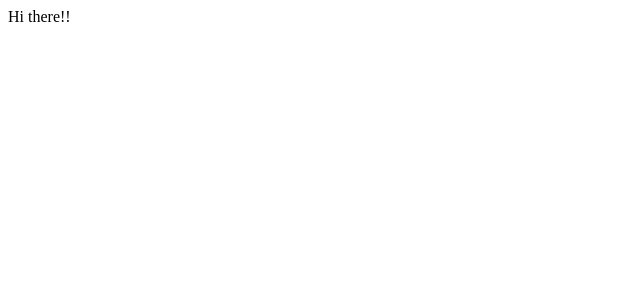
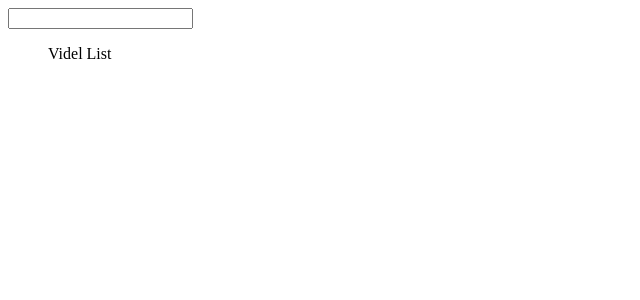
Before and after one commit to chungthehao/Stephen_VueJS_Video_Browser, a Vue app: page / in a window 1280 px wide. Shown: the top 300 px of the page, without its empty margins (0-640 px from the left). Built offline with nearby package versions, Linux system fonts and the light colour scheme.

Commit message:
Search bar, Youtube Data V3 API

```diff
--- a/package.json
+++ b/package.json
@@ -8,6 +8,7 @@
     "lint": "vue-cli-service lint"
   },
   "dependencies": {
+    "axios": "^0.18.0",
     "vue": "^2.5.21"
   },
   "devDependencies": {
--- a/src/App.vue
+++ b/src/App.vue
@@ -1,11 +1,38 @@
 <template>
     <div>
-        Hi there!!
+        <SearchBar @termChange="onTermChange"></SearchBar>
+        <VideoList></VideoList>
     </div>
 </template>
 
 <script>
+import axios from 'axios';
+import SearchBar from './components/SearchBar';
+import VideoList from './components/VideoList';
+const API_KEY = 'AIzaSyCvt5Zj-LH380jAflpjGTQnHylxAYGM1rU';
+
 export default {
-    name: 'App'
+    name: 'App', // để sau này dễ debug
+    components: {
+        //SearchBar: SearchBar // Cách cũ
+        SearchBar, // ES6, vì key - value giống nhau
+        VideoList
+    },
+    methods: {
+        onTermChange(newSearchTerm) { // đây chính là callback func (event handler)
+            console.log('Ở App: '+newSearchTerm);
+
+            axios
+                .get('https://www.googleapis.com/youtube/v3/search', {
+                    params: {
+                        key: API_KEY,
+                        type: 'video', // loại muốn search là video
+                        part: 'snippet', // chỉ lấy thông tin cơ bản thôi, ko lấy hết
+                        q: newSearchTerm // q: short for 'query'
+                    }
+                })
+                .then(response => console.log(response));
+        }
+    }
 }
 </script>
--- /dev/null
+++ b/src/components/SearchBar.vue
@@ -0,0 +1,20 @@
+<template>
+    <div>
+        <input type="text" @input="onInput">
+    </div>
+</template>
+
+<script>
+export default {
+    name: 'SearchBar',
+    methods: {
+        onInput(event) {
+            this.$emit('termChange', event.target.value); // argument1: tên event muốn emit, argument2: thông tin muốn truyền kèm
+        }
+    }
+}
+</script>
+
+<style>
+
+</style>
--- /dev/null
+++ b/src/components/VideoList.vue
@@ -0,0 +1,15 @@
+<template>
+    <ul>
+        Videl List
+    </ul>
+</template>
+
+<script>
+export default {
+    name: 'VideoList'
+}
+</script>
+
+<style>
+
+</style>
```
Also changed, not shown: 1 other file (tests, documents, lock files or other folders).
